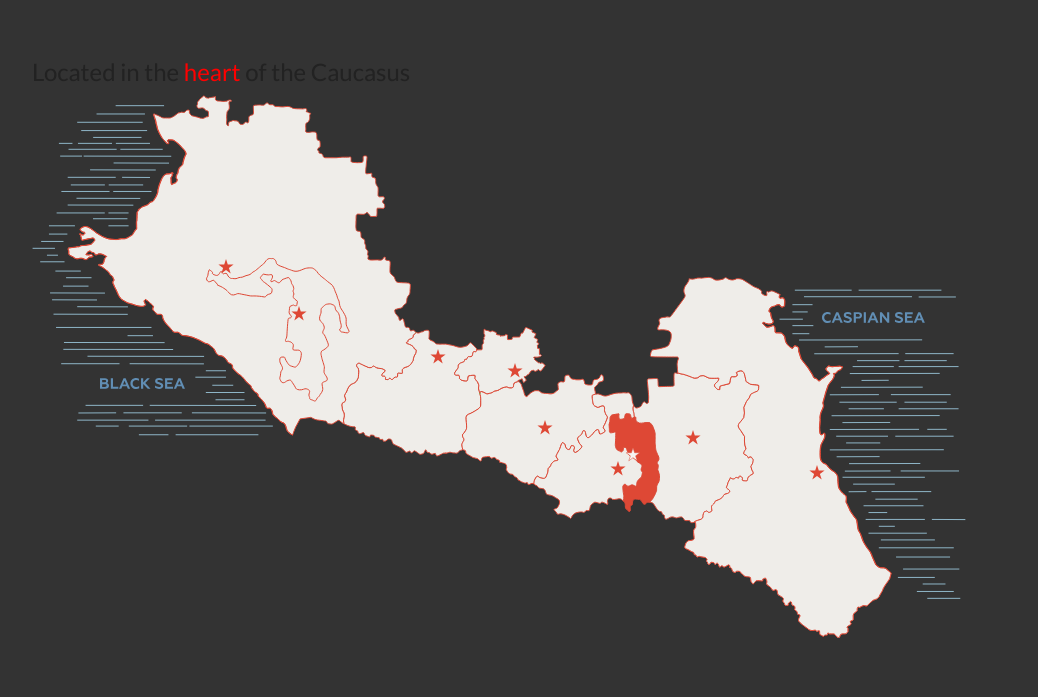
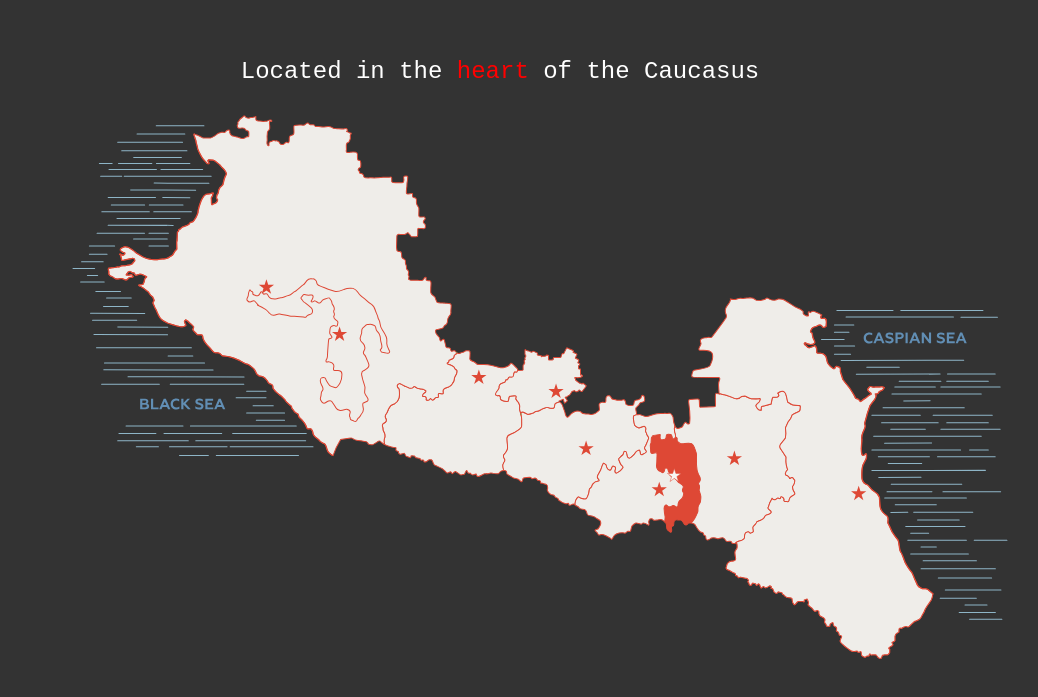
Before and after one commit to akhmed0606/bootstrap-webpage, a plain HTML site: page index.html in a window 1280 px wide. Shown: the part 1384-2081 px from the top of the page, without its empty margins (88-1126 px from the left). Drawn offline with nearby package versions, Linux system fonts and the light colour scheme.

Commit message:
Update style.css

```diff
--- a/style.css
+++ b/style.css
@@ -153,13 +153,17 @@ right:50px;
 span {
   color:green;
 }
-.location h4 {
+.img-fluid {
+  width:90%;
+}
+.img-fluid h4 {
   text-align:center;
   color:white;
   font-family:monospace;
 
 }
-.location img {
+.img-fluid img {
+  width:100%;
   margin-left:40px;
   margin-top:20px;
 }
```
